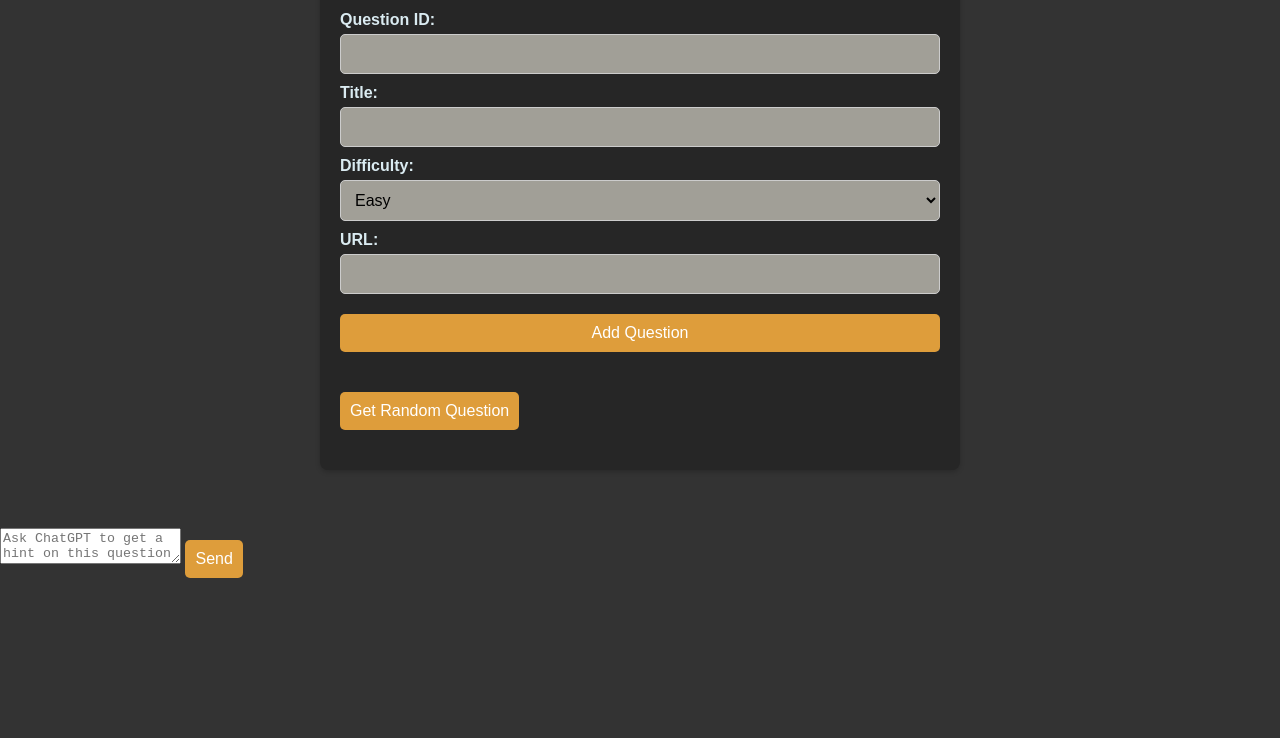
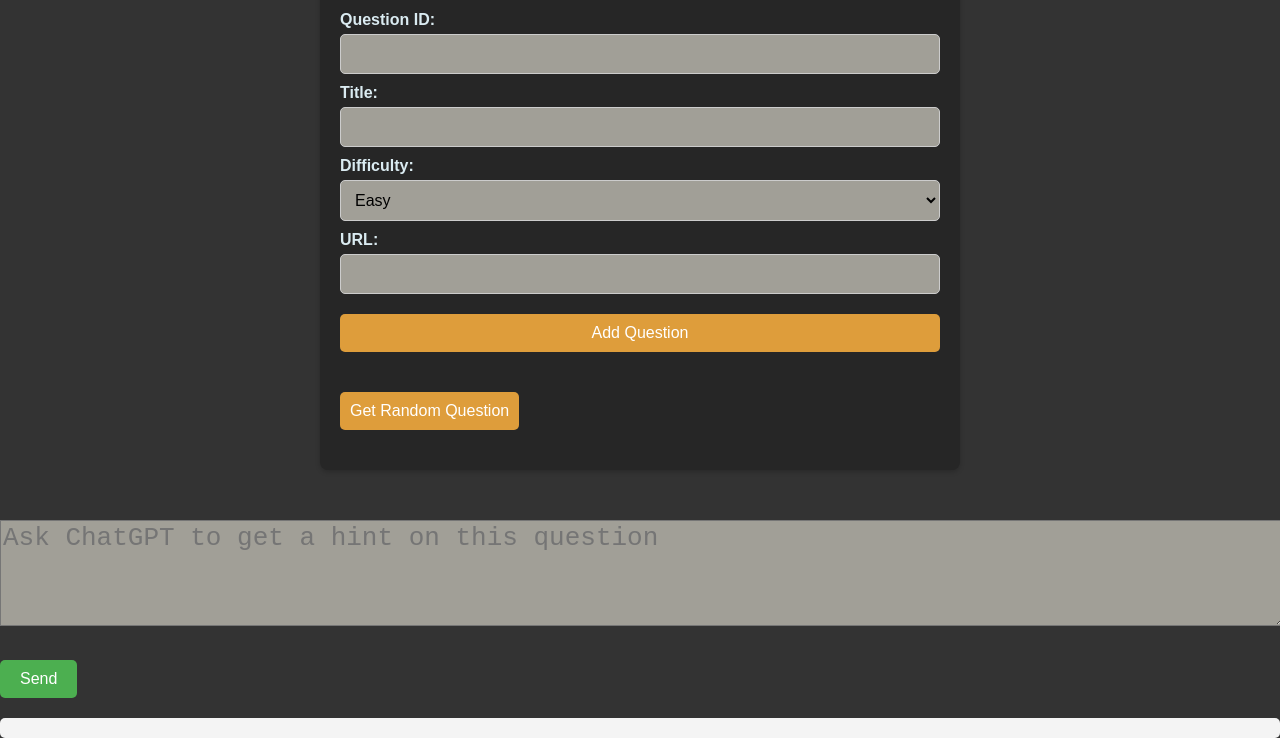
Before and after one commit to ychen-207523/leetcode-grinder, a plain HTML site: page src/frontend/index.html in a window 1280 px wide. Shown: the part 149-887 px from the top of the page. Before the commit the page ends 800 px from the top, so only its background shows below. Drawn offline with Linux system fonts and the light colour scheme.

Commit message:
update the style to compile with the current UI

```diff
--- a/src/frontend/static/css/styles.css
+++ b/src/frontend/static/css/styles.css
@@ -64,3 +64,32 @@ button:hover {
   background: #a19f97;
   color: black;
 }
+
+.chat-container {
+    margin-top: 20px;
+}
+
+#chatInput {
+    width: 100%;
+    height: 100px;
+    margin-bottom: 10px;
+    background: #a19f97;
+    color: black;
+    font-size: 200%;
+}
+
+#sendChat {
+    padding: 10px 20px;
+    background-color: #4CAF50;
+    color: white;
+    border: none;
+    border-radius: 5px;
+    cursor: pointer;
+}
+
+#chatResponse {
+    margin-top: 20px;
+    background: #f4f4f4;
+    padding: 10px;
+    border-radius: 5px;
+}
```
